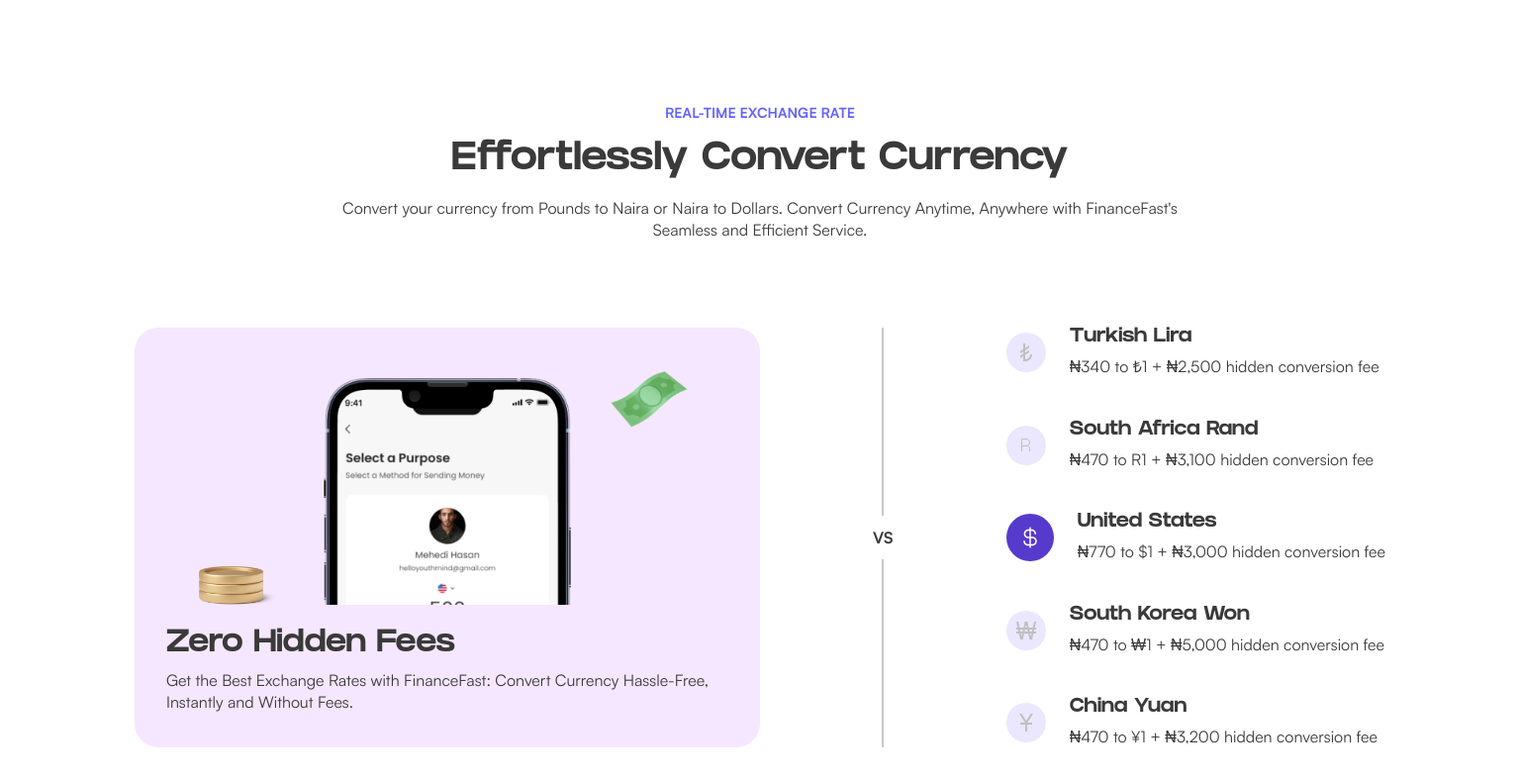
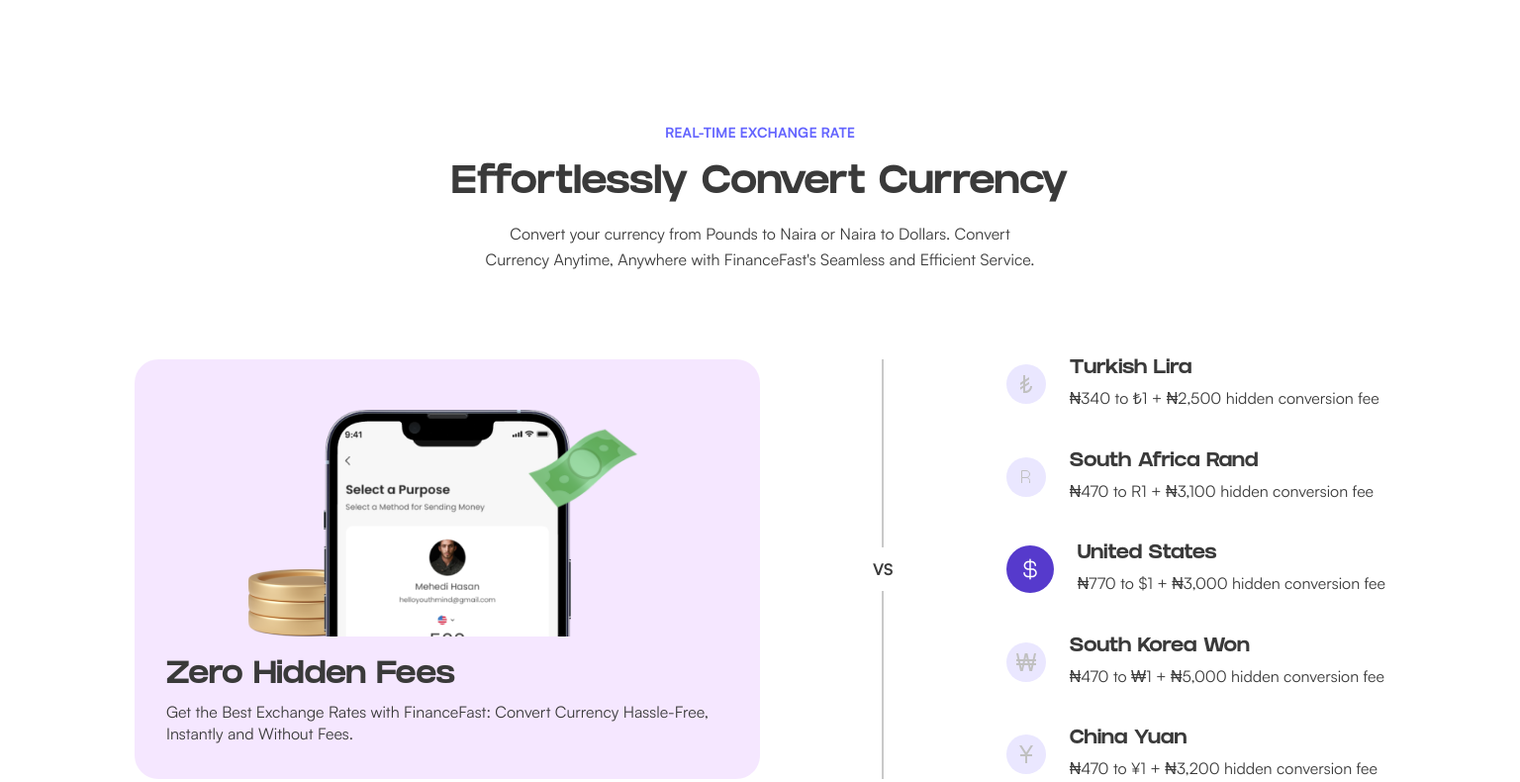
Before and after one commit to BalogunKrixus/FinanceFast, a plain HTML site: page index.html in a window 1536 px wide. Shown: the part 2029-2819 px from the top of the page at 99% size. Drawn offline with nearby package versions, Linux system fonts and the light colour scheme; files that its build step writes are made by us from their sources.

Commit message:
Update main.scss

```diff
--- a/css/main.scss
+++ b/css/main.scss
@@ -20,27 +20,27 @@ html {
 
 @font-face {
     font-family: "Grifter";
-    src: url(/fonts/grifterbold.otf);
+    src: url(../fonts/grifterbold.otf);
   }
 @font-face {
     font-family: "Satoshi Regular";
-    src: url(/fonts/Satoshi-Regular.ttf);
+    src: url(../fonts/Satoshi-Regular.ttf);
   }
 @font-face {
     font-family: "Satoshi Medium";
-    src: url(/fonts/Satoshi-Medium.ttf);
+    src: url(../fonts/Satoshi-Medium.ttf);
   }
   @font-face {
     font-family: "Satoshi Bold";
-    src: url(/fonts/Satoshi-Bold.ttf);
+    src: url(../fonts/Satoshi-Bold.ttf);
   }
   @font-face {
     font-family: "Inter-Regular";
-    src: url(/fonts/Inter-Regular.ttf);
+    src: url(../fonts/Inter-Regular.ttf);
   }
   @font-face {
     font-family: "Inter-SemiBold";
-    src: url(/fonts/Inter-SemiBold.ttf);
+    src: url(../fonts/Inter-SemiBold.ttf);
   }
 
   h1 {
@@ -388,7 +388,7 @@ html {
 
         &::before{
           content: "";
-          background: url(/Images/business-3d-flying-dollar.png) no-repeat;
+          background: url(../Images/business-3d-flying-dollar.png) no-repeat;
           width: 80px;
           height: 100%;
           background-size: contain;
@@ -401,7 +401,7 @@ html {
 
         &::after{
           content: "";
-          background: url(/Images/3d-business-pile-of-three-coins.png) no-repeat;
+          background: url(../Images/3d-business-pile-of-three-coins.png) no-repeat;
           width: 80px;
           height: 100%;
           background-size: contain;
@@ -609,7 +609,7 @@ html {
     &::before{
       content: "";
       position: absolute;
-      background: url(/Images/Lightening\ icon.svg) no-repeat;
+      background: url(../Images/Lightening\ icon.svg) no-repeat;
       width: 54px;
       height: 100%;
       background-size: contain;
@@ -622,7 +622,7 @@ html {
     &::after{
       content: "";
       position: absolute;
-      background: url(/Images/Spiral\ Background.svg) no-repeat;
+      background: url(../Images/Spiral\ Background.svg) no-repeat;
       width: 480px;
       height: 473px;
       background-size: contain;
@@ -955,7 +955,7 @@ html {
   background: white;
 
   .download-app-card{
-    background: #563ACC url(/Images/Spiral\ background\ download\ app.svg) no-repeat;
+    background: #563ACC url(../Images/Spiral\ background\ download\ app.svg) no-repeat;
     background-size: cover;
     color: white;
     border-radius: 2.4rem;
@@ -981,7 +981,7 @@ html {
     &::before{
       position: absolute;
       content: "";
-      background: url(/Images/Speech\ bubble.svg) no-repeat;
+      background: url(../Images/Speech\ bubble.svg) no-repeat;
       width: 106px;
       height: 100%;
       background-size: contain;
@@ -1177,6 +1177,11 @@ html {
         line-height: 4.8rem;
         margin: 1.6rem 0 1.2rem;
       }
+
+      p{
+        padding: 0 4.0rem;
+        line-height: 2.6rem;
+      }
     }
 
     .bottom-section{
@@ -1231,6 +1236,11 @@ html {
         font-size: 4.0rem;
         line-height: 4.8rem;
         margin: 1.6rem 0 1.2rem;
+      }
+
+      p{
+        padding: 0 4.0rem;
+        line-height: 2.6rem;
       }
     }
 
@@ -1294,6 +1304,11 @@ html {
         font-size: 4.0rem;
         line-height: 4.8rem;
         margin: 1.6rem 0 1.2rem;
+      }
+
+      p{
+        padding: 0 10.0rem;
+        line-height: 2.6rem;
       }
     }
 
@@ -1612,9 +1627,38 @@ html {
   }
   .cross-border-transactions{
     padding: 0 0 6.2rem;
+    .top-section{
+      p{
+        padding: 0 15.0rem;
+      }
+    }
   }
   .real-time-exchange-rate{
     padding: 0 0 6.2rem;
+
+      .top-section{
+        p{
+          padding: 0 15.0rem;
+        }
+      }
+
+      .bottom-section{
+        .img-section{
+          .img-wrapper{
+            &::before{
+              top: 15px;
+              right: 90px;
+              width: 114px;
+            }
+
+            &::after{
+              width: 141px;
+              left: 83px;
+              top: 161px;
+            }
+          }
+        }
+      }
   }
   .easily-receive-and-request{
     padding: 0 0 6.6rem;
```
